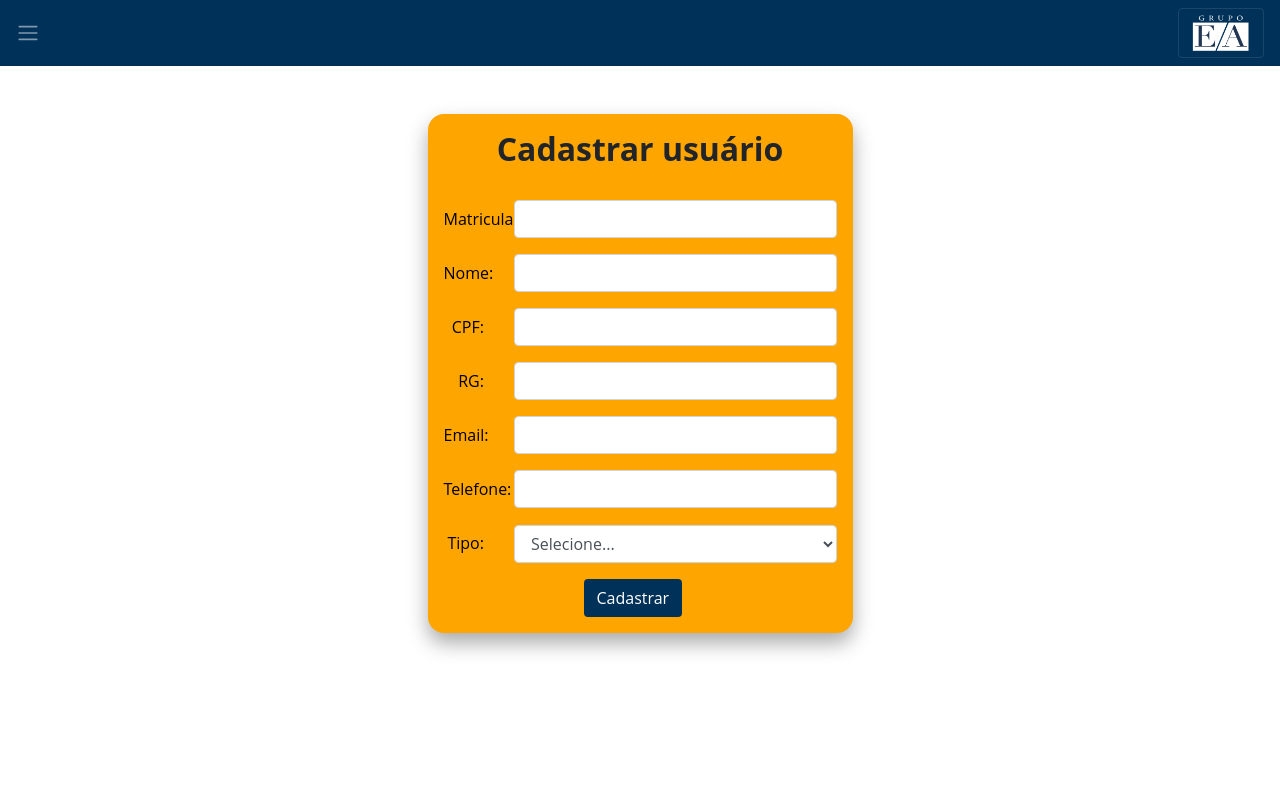
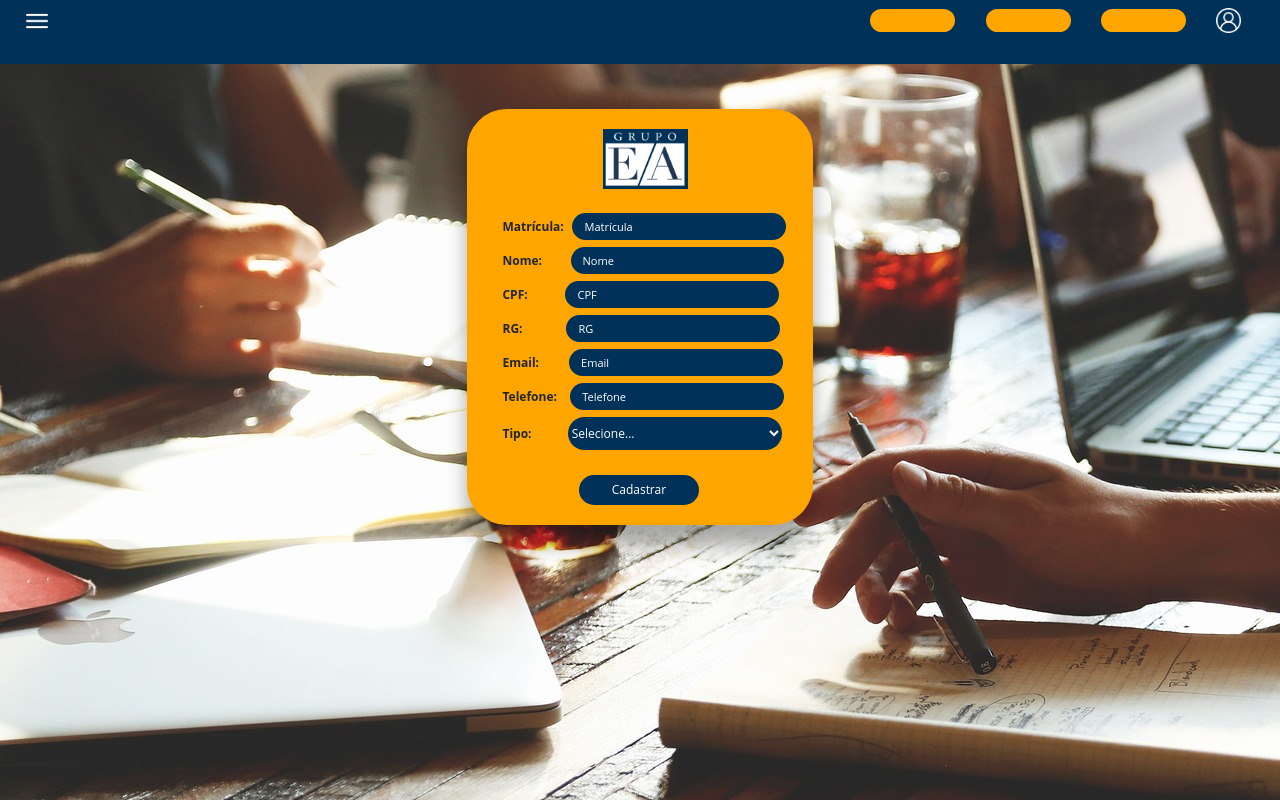
Before and after one commit to Diego-Borba/ProjetoGrupoEA-Squad12, a PHP site: page /pages/cadastrar_usuario.html in a window 1280 px wide. Run offline with PHP 8.4, Linux system fonts and the light colour scheme.

Commit message:
Atualização cadastrar_usuario

```diff
--- a/css/style.css
+++ b/css/style.css
@@ -483,3 +483,193 @@ main h1{
 }
 
 /* offcanvas - sidebar */
+
+/*css cadastro_usuario*/
+* {
+    margin: 0;
+    /* margem */
+    border: 0;
+    /* borda */
+    padding: 0;
+    /* distância entre elemento e a borda */
+    box-sizing: border-box;
+    /* relação width e height*/
+    font-family: 'Open Sans', sans-serif;
+}
+
+body {
+    background-image: url("../img/fundo.jpg");
+    background-repeat: no-repeat;
+}
+
+form {
+    background-color: orange;
+    border-radius: 2.5em;
+    margin: 0 auto;
+    width: 27%;
+    height: 25%;
+    padding: 1em;
+    margin-top: 8.5%;
+    border: 4px solid orange;
+    box-shadow: 0px 20px 20px #00000056;
+}
+
+label {
+    font-weight: bold;
+    font-size: 12px;
+    /* deixa em negrito*/
+}
+
+label, input {
+    margin-left: 5%;
+}
+
+/* Mudar cor da barra de navegação */
+nav {
+    background-color: #003158;
+    top: 0;
+    height: 8%;
+    width: 100%;
+    display: flex;
+    position: fixed;
+}
+
+.buttonCadastro {
+    margin-left: 40%;
+    color: #003158;
+}
+
+.buttonClass {
+    font-size: 12px;
+    width: 120px;
+    height: 30px;
+    border-width: 1px;
+    color: #fff;
+    background: rgba(0, 49, 88, 1);
+    margin-left: 30%;
+    border-top-left-radius: 28px;
+    border-top-right-radius: 28px;
+    border-bottom-left-radius: 28px;
+    border-bottom-right-radius: 28px;
+}
+
+.buttonNav {
+    background-color: orange;
+    margin-top: 0.7%;
+    margin-left: 86%;
+    width: 85px;
+    height: 23px;
+    border-width: 1px;
+    border-radius: 1.5em;
+    position: absolute;
+    cursor: pointer;
+}
+
+.buttonNav2 {
+    background-color: orange;
+    margin-top: 0.7%;
+    margin-left: 77%;
+    width: 85px;
+    height: 23px;
+    border-width: 1px;
+    border-radius: 1.5em;
+    position: absolute;
+    cursor: pointer;
+}
+
+.buttonNav3 {
+    background-color: orange;
+    margin-top: 0.7%;
+    margin-left: 68%;
+    width: 85px;
+    height: 23px;
+    border-width: 1px;
+    border-radius: 1.5em;
+    position: absolute;
+    cursor: pointer;
+}
+
+.buttonNav4 {
+    margin-top: 0.6%;
+    margin-left: 95%;
+    position: absolute;
+    width: 25px;
+    cursor: pointer;
+}
+
+.buttonNav5 {
+    margin-top: 0.8%;
+    margin-left: 2%;
+    width: 22px;
+    cursor: pointer;
+}
+
+/* MUDA A COR DO PLACEHOLDER */
+input::placeholder {
+    padding: 12px;
+    color: #fff;
+    font-size: 11px;
+}
+
+.teste {
+    background-image: url(img/botao.png);
+}
+
+#formulario input {
+    font-size: 12px;
+    background-color: #003158;
+    border-color: white;
+    border-radius: 1.5em;
+    width: 70%;
+    height: 27px;
+}
+
+#formulario input.campo_matricula {
+    margin-left: 1.5%;
+}
+
+#formulario input.campo_nome {
+    margin-top: 1%;
+    margin-left: 8%;
+}
+
+#formulario input.campo_cpf {
+    margin-top: 1%;
+    margin-left: 11%;
+}
+
+#formulario input.campo_rg {
+    margin-top: 1%;
+    margin-left: 13%;
+}
+
+#formulario input.campo_email {
+    margin-top: 1%;
+    margin-left: 8.5%;
+}
+
+#formulario input.campo_telefone {
+    margin-top: 1%;
+    margin-left: 3%;
+}
+
+#formulario select.form_tipo {
+    color: white;
+    background-color: #003158;
+    font-size: 12px;
+    border-radius: 0.5em;
+    margin-left: 10.5%;
+    width: 70%;
+    height: 33px;
+    margin-top: 1%;
+    border-radius: 2.5em;
+}
+
+#formulario h2 {
+    color: black;
+    font-size: 15px;
+}
+
+#formulario img {
+    margin-left: 38%;
+}
--- a/css/style_cadastro.css
+++ /dev/null
@@ -1,76 +0,0 @@
-form {
-    /* Apenas para centralizar o form na página */
-    margin: 0 auto;
-    width: 425px;
-    /* Para ver as bordas do formulário */
-    border-radius: 40px;
-    box-shadow: 0px 10px 20px #00000056;
-    padding: 1em;
-    border-radius: 1em;
-    background-color: orange;
-}
-
-/* Mudar cor da barra de navegação */
-.navbar-dark {
-    background-color: #003158;
-}
-
-form div+div {
-    margin-top: 1em;
-}
-
-label {
-    /*Para ter certeza que todas as labels tem o mesmo tamanho e estão propriamente alinhadas */
-    display: inline-block;
-    width: 90px;
-    text-align: right;
-    color: rgb(0, 0, 0);
-}
-
-input,
-textarea {
-    /* Para certificar-se que todos os campos de texto têm as mesmas configurações de fonte. Por padrão, textareas ter uma fonte monospace*/
-    font: 1em sans-serif;
-
-    /* Para dar o mesmo tamanho a todos os campo de texto */
-    width: 300px;
-    -moz-box-sizing: border-box;
-    box-sizing: border-box;
-
-    /* Para harmonizar o look & feel das bordas nos campos de texto*/
-    border: 1px solid rgb(7, 7, 7);
-}
-
-input:focus,
-textarea:focus {
-    /* Dar um pouco de destaque nos elementos ativos */
-    border-color: rgb(1, 14, 54);
-}
-
-textarea {
-    /* Para alinhar corretamente os campos de texto de várias linhas com sua label*/
-    vertical-align: top;
-
-    /* Para dar espaço suficiente para digitar algum texto */
-    height: 5em;
-
-    /* Para permitir aos usuários redimensionarem qualquer textarea verticalmente. Ele não funciona em todos os browsers */
-    resize: vertical;
-}
-
-.button {
-    /* Para posicionar os botões para a mesma posição dos campos de texto */
-    color: rgb(0, 0, 0);
-    padding-left: 140px;
-    /* mesmo tamanho que os elementos do tipo label */
-}
-
-button {
-    /* Esta margem extra representa aproximadamente o mesmo espaço que o espaço entre as labels e os seus campos de texto*/
-    margin-left: .5em;
-}
-
-.btn-botao {
-    background-color: #003158;
-    color: rgb(255, 255, 255);
-}
--- a/pages/cadastrar_usuario.html
+++ b/pages/cadastrar_usuario.html
@@ -5,11 +5,9 @@
     <meta charset="utf-8">
     <meta http-equiv="X-UA-Compatible" content="IE=edge">
     <meta name="viewport" content="width=device-width, initial-scale=1, shrink-to-fit=no">
-    <link rel="stylesheet" href="../css/style_cadastro.css">
-    <link rel="shortcut icon" href="../img/logo.png" type="image/x-icon">
-    <!--Adicionar ícone ao site-->
+    <link rel="stylesheet" type="text/css" href="../css/style.css"> <!-- Conectar o arquivo CSS ao index-->
+    <link rel="shortcut icon" href="img/img.png" type="image/x-icon" /> <!-- fav icon-->
     <title>Tela de cadastro</title>
-
     <!-- Bootstrap CSS -->
     <link rel="stylesheet" href="https://stackpath.bootstrapcdn.com/bootstrap/4.1.3/css/bootstrap.min.css"
         integrity="sha384-MCw98/SFnGE8fJT3GXwEOngsV7Zt27NXFoaoApmYm81iuXoPkFOJwJ8ERdknLPMO" crossorigin="anonymous">
@@ -17,100 +15,50 @@
 
 <body>
     <!-- NAVBAR-->
-    <div class="pos-f-t">
-        <div class="collapse" id="navbarToggleExternalContent">
-            <div class="bg-dark p-4">
-            </div>
-        </div>
-        <nav class="navbar navbar-dark">
-            <span class="navbar-toggler-icon"></span>
+    <nav>
+        <!-- Botões da navbar -->
+        <button type="submit" class="buttonNav"></button>
+        <button type="submit" class="buttonNav2"></button>
+        <button type="submit" class="buttonNav3"></button>
+        <input type="image" src="../img/user.png" class="buttonNav4" title="user" alt=""/>
+        <input type="image" src="../img/botao.png" class="buttonNav5" alt=""/>
 
-            <!-- Botão da NAVBAR-->
-            <button class="navbar-toggler" type="button" data-toggle="collapse"
-                data-target="#navbarToggleExternalContent" aria-controls="navbarToggleExternalContent"
-                aria-expanded="false" aria-label="Alterna navegação">
-                <img src="../img/logo.png" alt="Bootstrap" width="60" height="40"> <!-- Imagem dentro da navbar-->
-            </button>
     </nav>
-    </div>
-    <br>
-    <br>
 
-    <!-- FORMULÁRIO-->
-    <style>
-        body {
-            font-family: 'Open Sans', sans-serif;
-
-        }
-    </style>
-    <form action="/pagina-processa-dados-do-form" method="post">
+    <!-- Formulário -->
+    <form id="formulario" action="/pagina-processa-dados-do-form" method="post">
+        <img src="img/img.png" alt="Bootstrap" width="85" height="60"> <!-- Imagem dentro da navbar-->
         <center>
-            <font face="Open sans">
-                <h2><b>Cadastrar usuário</b></h2>
-            </font>
         </center>
         <br>
 
-        <!-- DROPDOWN MENU -->
-        <!-- Default dropleft button -->
-        <div class="form-group row">
-            <label for="inputMatricula3" class="col-sm-2 col-form-label">Matricula:</label>
-            <div class="col-sm-10">
-                <input type="matricula" class="form-control" id="inputMatricula3" placeholder="">
-            </div>
-        </div>
-        <div class="form-group row">
-            <label for="inputNome3" class="col-sm-2 col-form-label">Nome:</label>
-            <div class="col-sm-10">
-                <input type="nome" class="form-control" id="inputNome3" placeholder="">
-            </div>
-        </div>
-        <div class="form-group row">
-            <label for="inputCPF3" class="col-sm-2 col-form-label">CPF:</label>
-            <div class="col-sm-10">
-                <input type="cpf" class="form-control" id="inputCpf3" placeholder="">
-            </div>
-        </div>
-        <div class="form-group row">
-            <label for="inputRg3" class="col-sm-2 col-form-label">RG:</label>
-            <div class="col-sm-10">
-                <input type="rg" class="form-control" id="inputRg3" placeholder="">
-            </div>
-        </div>
-        <div class="form-group row">
-            <label for="inputEmail3" class="col-sm-2 col-form-label">Email:</label>
-            <div class="col-sm-10">
-                <input type="email" class="form-control" id="inputEmail3" placeholder="">
-            </div>
-        </div>
-        <div class="form-group row">
-            <label for="inputTelefone3" class="col-sm-2 col-form-label">Telefone:</label>
-            <div class="col-sm-10">
-                <input type="telefone" class="form-control" id="inputTelefone3" placeholder="">
-            </div>
-        </div>
+        <!-- Inputs do formulário -->
+        <label>Matrícula:</label>
+        <input class="campo_matricula" type="text" placeholder="Matrícula"><br>
+        <label>Nome:</label>
+        <input class="campo_nome" type="text" placeholder="Nome"><br>
+        <label>CPF:</label>
+        <input class="campo_cpf" type="text" placeholder="CPF"><br>
+        <label>RG:</label>
+        <input class="campo_rg" type="text" placeholder="RG"><br>
+        <label>Email:</label>
+        <input class="campo_email" type="text" placeholder="Email"><br>
+        <label>Telefone:</label>
+        <input class="campo_telefone" type="text" placeholder="Telefone"><br>
 
-        <div class="form-group row">
-            <label for="Tipo" class="col-sm-2 col-form-label">Tipo:</label>
-            <div class="col-sm-10">
-                <select class="form-control" style="margin-top: 1px;" id="Tipo" required>
+        <!-- Dropdown MENU -->
+        <label>Tipo:</label>
+        <select class="form_tipo" required>
             <option value="">Selecione...</option>
             <option value="su">SU</option>
             <option value="usuario">Usuário</option>
             <option value="operador">Operador</option>
             <option value="gestor">Gestor</option>
         </select>
-            </div>
-        </div>
+        <br><br>
 
-        <div class="button">
-            <fonte="Poppins"><button type="submit" class="btn btn-botao">Cadastrar</button></fonte>
-        </div>
-
-        </div>
-        </div>
-        <form>
-        </form>
+        <!-- Botão cadastro-->
+        <button type="submit" class="buttonClass">Cadastrar</button>
     </form>
 </body>
 
```
Also changed, not shown: img/botao.png (added), img/fundo.jpg (added), img/img.png (added), img/user.png (added). Lines whose indentation alone changed are shown as unchanged.
